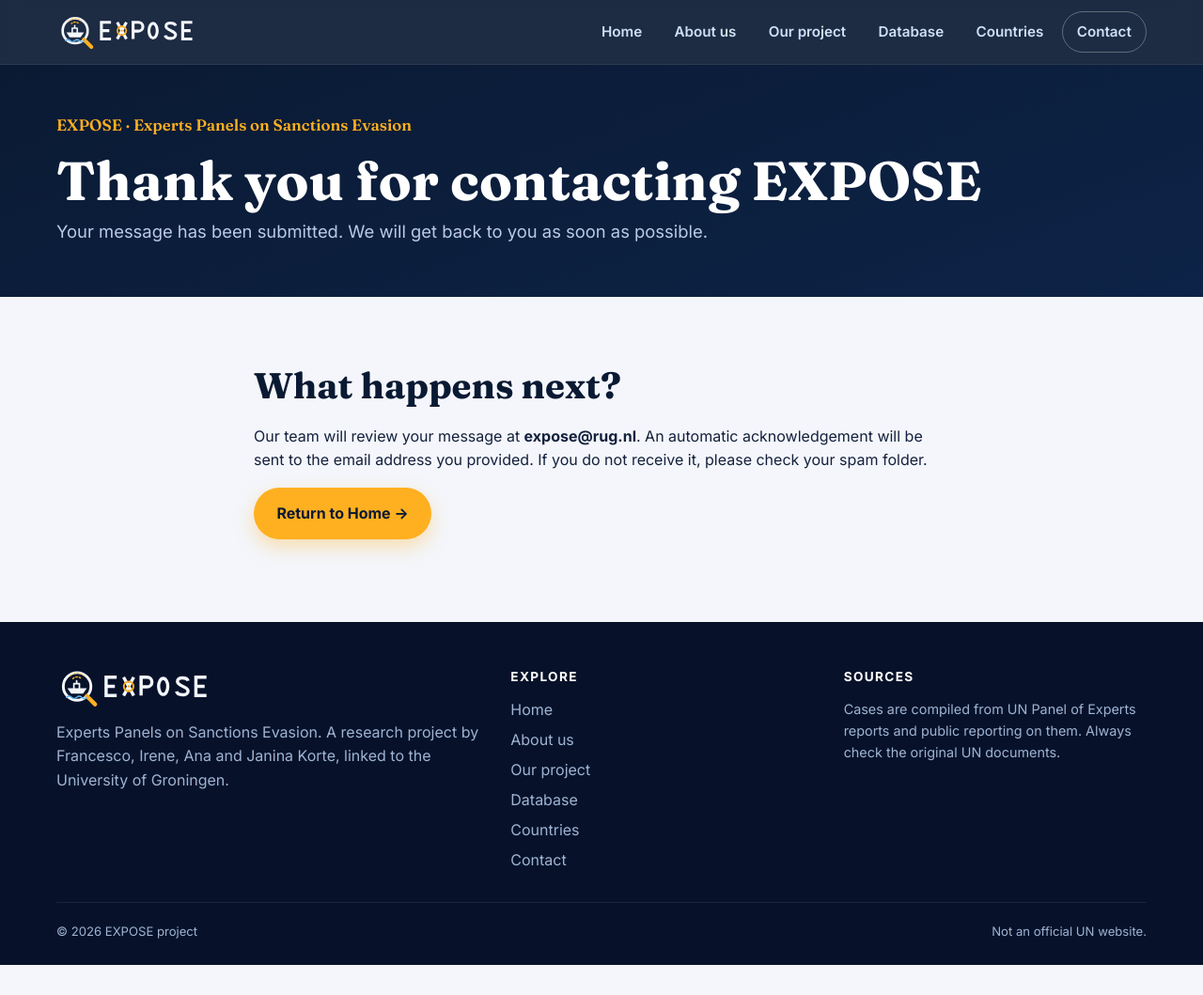
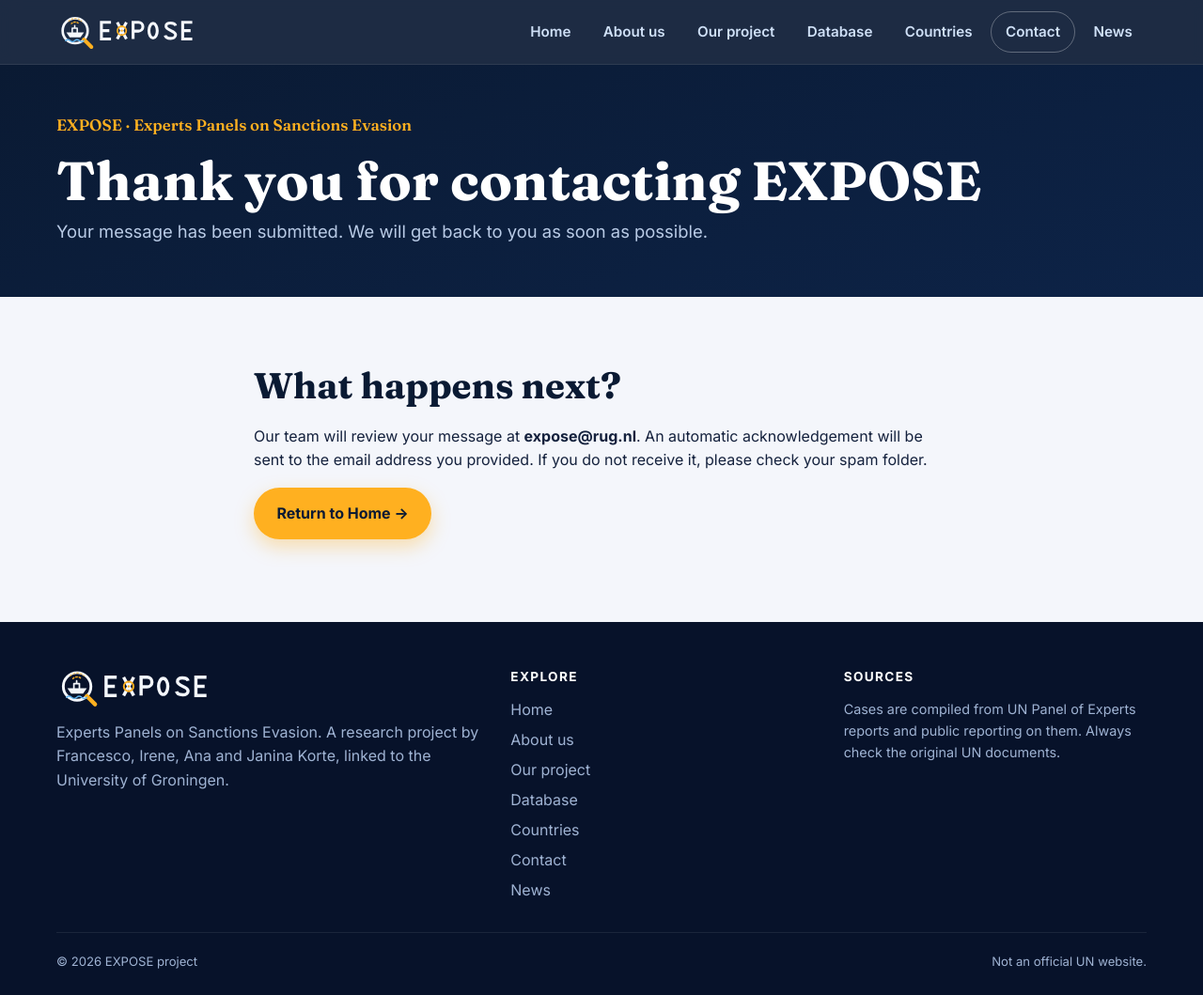
Before and after one commit to fgiume/expose-try5, a plain HTML site: page thanks.html in a window 1280 px wide. Shown: the whole page at 94% size. Before the commit the page ends 1027 px from the top, so only its background shows below. Drawn offline with Linux system fonts and the light colour scheme.

Commit message:
Add News navigation after Contact

```diff
--- a/thanks.html
+++ b/thanks.html
@@ -23,7 +23,8 @@
         <li><a href="our-project.html">Our project</a></li>
         <li><a href="database.html">Database</a></li>
         <li><a href="countries.html">Countries</a></li>
-        <li class="cta"><a href="contact.html">Contact</a></li></ul>
+        <li class="cta"><a href="contact.html">Contact</a></li>
+        <li><a href="news.html">News</a></li></ul>
     </div>
   </header>
 
@@ -49,7 +50,7 @@
       <div class="foot">
         <div><img src="assets/logo.svg" alt="EXPOSE"><p>Experts Panels on Sanctions Evasion. A research project by Francesco, Irene, Ana and Janina Korte, linked to the University of Groningen.</p></div>
         <div><h4>Explore</h4><ul><li><a href="index.html">Home</a></li><li><a href="about.html">About us</a></li><li><a href="our-project.html">Our project</a></li><li><a href="database.html">Database</a></li>
-        <li><a href="countries.html">Countries</a></li><li><a href="contact.html">Contact</a></li></ul></div>
+        <li><a href="countries.html">Countries</a></li><li><a href="contact.html">Contact</a></li><li><a href="news.html">News</a></li></ul></div>
         <div><h4>Sources</h4><p style="font-size:.9rem">Cases are compiled from UN Panel of Experts reports and public reporting on them. Always check the original UN documents.</p></div>
       </div>
       <div class="legal"><span>&copy; <span data-year></span> EXPOSE project</span><span>Not an official UN website.</span></div>
```
